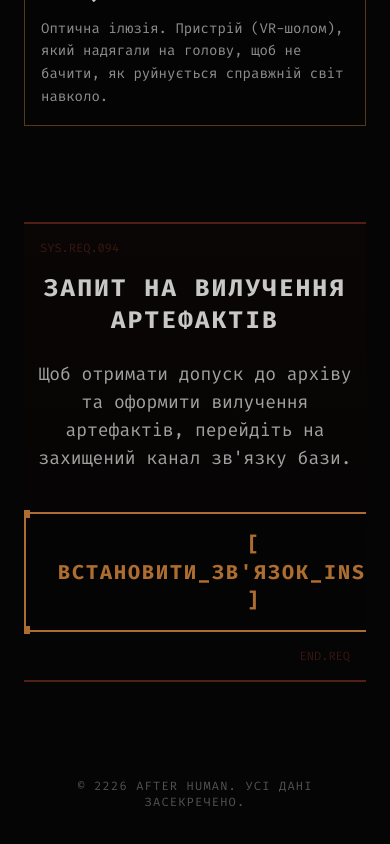
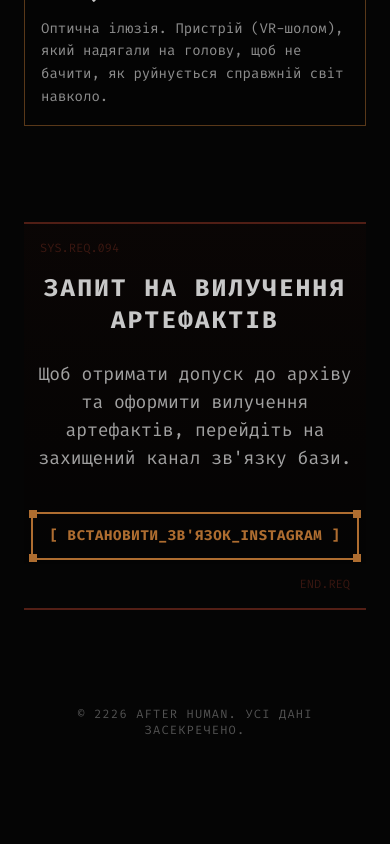
Before and after one commit to Euix/After-Human, a React (Vite) app: page / in a window 390 px wide. Shown: the part 2891-3735 px from the top of the page. After the commit the page ends 3677 px from the top, so only its background shows below. Built offline with nearby package versions, Linux system fonts and the light colour scheme.

Commit message:
Refactor link button styles for better responsiveness

```diff
--- a/src/App.jsx
+++ b/src/App.jsx
@@ -223,7 +223,7 @@ function App() {
             href="https://instagram.com/"
             target="_blank"
             rel="noopener noreferrer"
-            className="inline-block border-2 border-brand-copper text-brand-copper px-8 py-4 text-xl tracking-widest font-bold hover:bg-brand-copper hover:text-brand-black transition-all duration-300 uppercase relative group"
+            className="inline-flex max-w-full items-center justify-center border-2 border-brand-copper text-brand-copper px-4 py-3 sm:px-6 sm:py-4 text-sm sm:text-base md:text-xl tracking-wider sm:tracking-widest font-bold hover:bg-brand-copper hover:text-brand-black transition-all duration-300 uppercase relative group text-center break-words"
           >
             <span className="absolute w-2 h-2 bg-brand-copper top-0 left-0 -translate-x-1/2 -translate-y-1/2 group-hover:bg-brand-black transition-colors"></span>
             <span className="absolute w-2 h-2 bg-brand-copper top-0 right-0 translate-x-1/2 -translate-y-1/2 group-hover:bg-brand-black transition-colors"></span>
```
